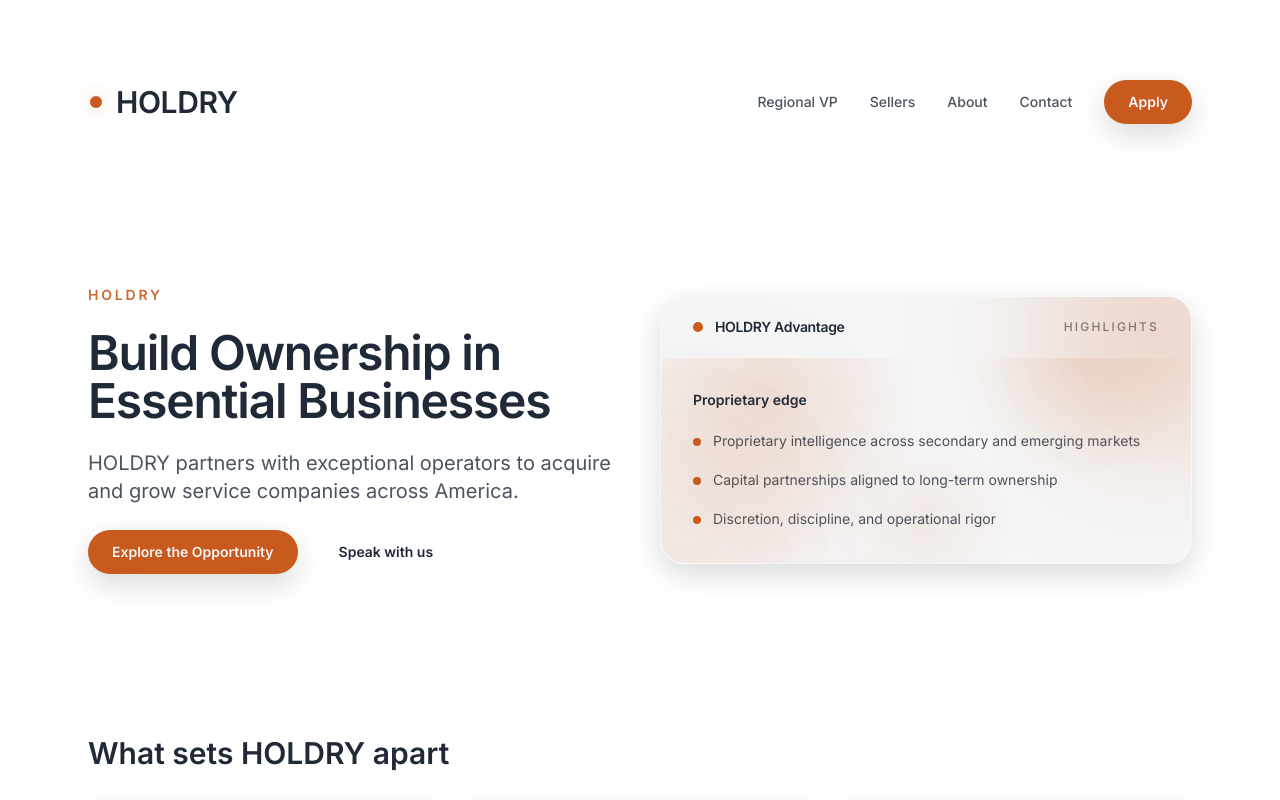
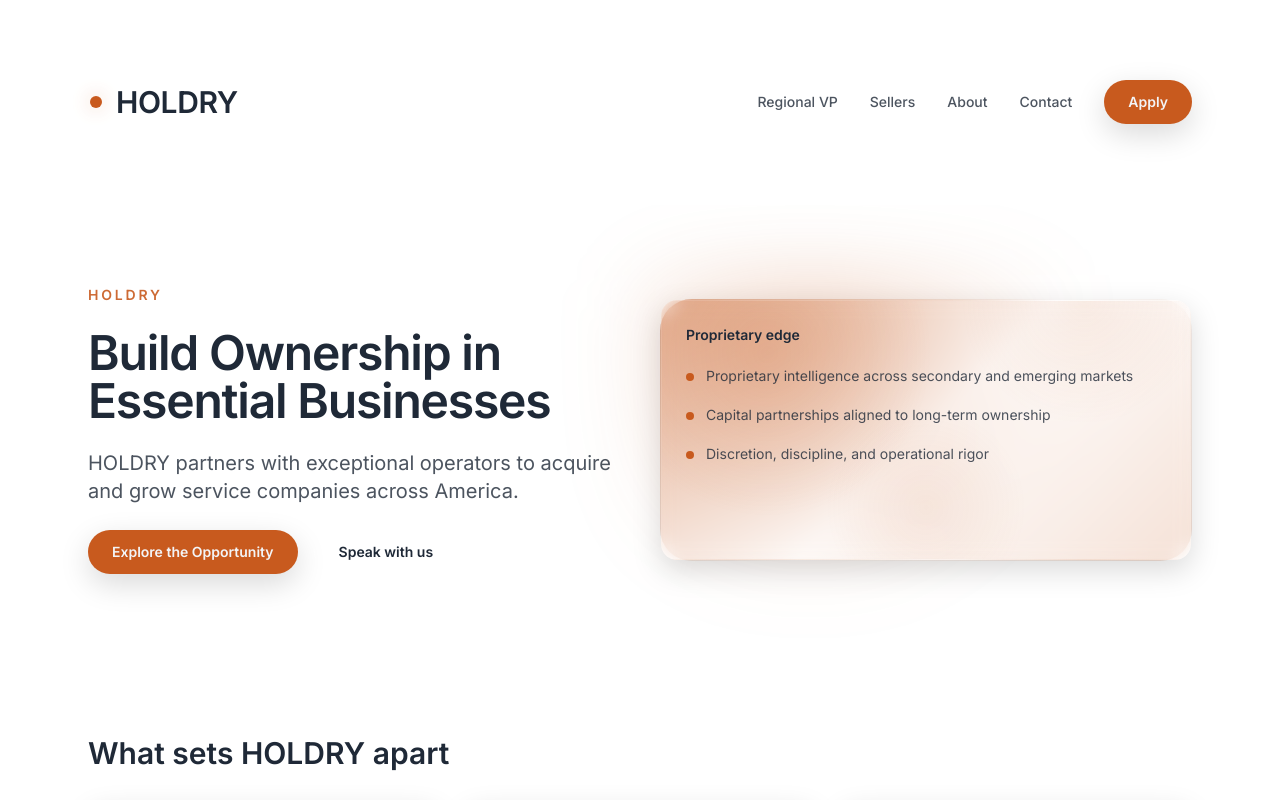
Before and after one commit to 7vw5pwdknv-spec/withpane.com, a Next.js app: page / in a window 1280 px wide. Shown: the top 800 px of the page. Built offline with nearby package versions, Linux system fonts and the light colour scheme.

Commit message:
Refactor Hero component layout and styles

```diff
--- a/src/components/Hero.tsx
+++ b/src/components/Hero.tsx
@@ -15,10 +15,13 @@ export function Hero({ eyebrow, title, description, cta, secondaryCta, children
     <section className="section grid gap-10 pb-10 pt-14 md:grid-cols-2 md:items-center lg:pt-20">
       <div className="space-y-6">
         {eyebrow && <p className="text-sm font-semibold uppercase tracking-[0.2em] text-accent/90">{eyebrow}</p>}
+
         <h1 className="text-3xl font-semibold leading-tight tracking-tight text-sand md:text-4xl lg:text-5xl">
           {title}
         </h1>
+
         <p className="max-w-2xl text-lg text-sand/80 md:text-xl">{description}</p>
+
         <div className="flex flex-wrap items-center gap-4">
           {cta && (
             <Link href={cta.href} className="btn-primary">
@@ -33,24 +36,16 @@ export function Hero({ eyebrow, title, description, cta, secondaryCta, children
         </div>
       </div>
 
-      {/* Upgraded “pop” card */}
-      <div className="relative overflow-hidden rounded-3xl border border-white/10 bg-midnight/80 shadow-soft backdrop-blur">
-        {/* Accent glow */}
-        <div className="pointer-events-none absolute -top-24 -right-24 h-64 w-64 rounded-full bg-accent/20 blur-3xl" />
-        <div className="pointer-events-none absolute -bottom-24 -left-24 h-64 w-64 rounded-full bg-accent/10 blur-3xl" />
+      {/* “Pop” card */}
+      <div className="relative">
+        {/* ambient glow */}
+        <div className="pointer-events-none absolute -inset-6 rounded-[2rem] bg-[radial-gradient(circle_at_30%_20%,rgba(200,90,30,0.25),transparent_55%)] blur-2xl" />
 
-        {/* Header strip */}
-        <div className="flex items-center justify-between border-b border-white/10 px-8 py-5">
-          <div className="flex items-center gap-3">
-            <span className="h-2.5 w-2.5 rounded-full bg-accent" />
-            <p className="text-sm font-semibold tracking-tight text-sand">HOLDRY Advantage</p>
+        {/* gradient border */}
+        <div className="rounded-[2rem] bg-[linear-gradient(135deg,rgba(200,90,30,0.45),rgba(255,255,255,0.06),rgba(200,90,30,0.18))] p-[1px]">
+          <div className="card grid-fade min-h-[260px] rounded-[2rem] border border-white/5 bg-midnight/70 p-8 shadow-soft backdrop-blur">
+            {children}
           </div>
-          <p className="text-xs font-medium uppercase tracking-[0.18em] text-sand/60">Highlights</p>
-        </div>
-
-        {/* Content */}
-        <div className="grid-fade p-8">
-          {children}
         </div>
       </div>
     </section>
```
